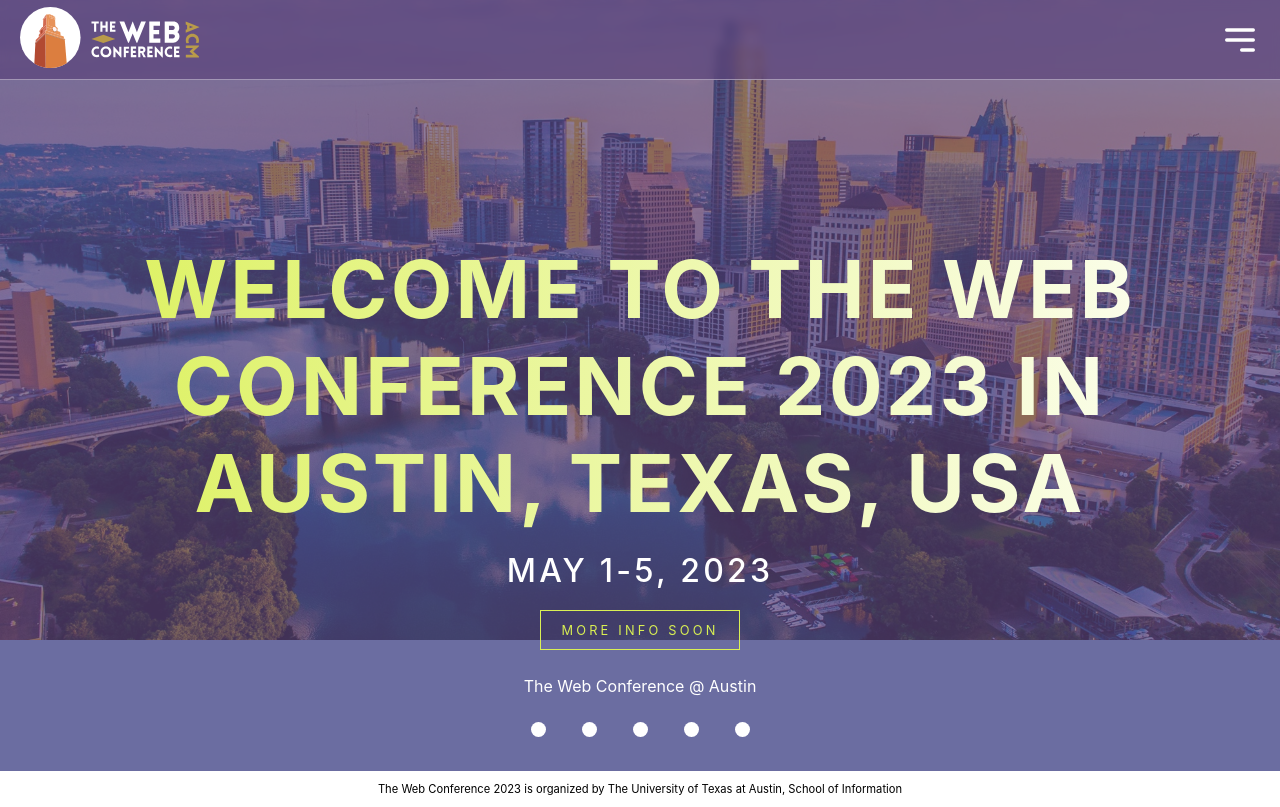
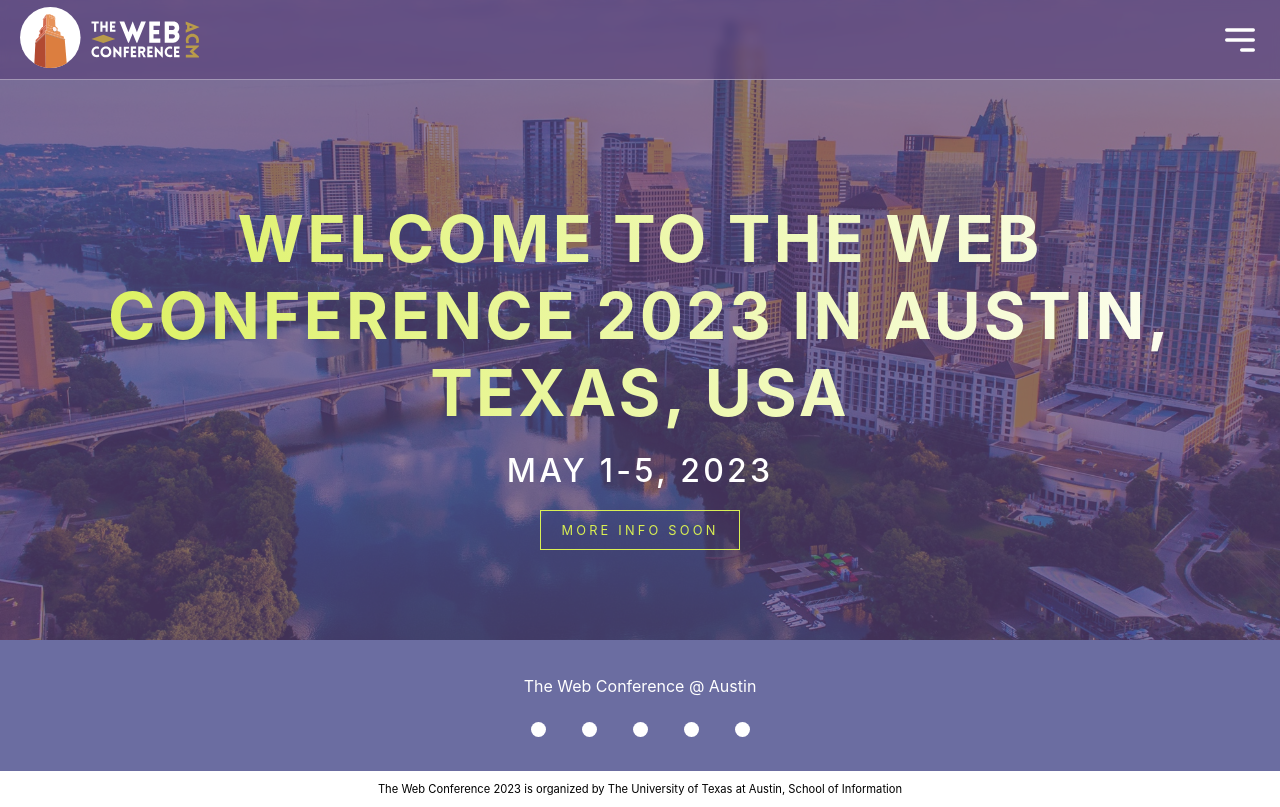
Before and after one commit to zengjilie/2023-www-conference, a Next.js app: page / in a window 1280 px wide. Built offline with nearby package versions, Linux system fonts and the light colour scheme.

Commit message:
updated styles

```diff
--- a/pages/index.tsx
+++ b/pages/index.tsx
@@ -15,7 +15,7 @@
 			<Head>
 				<title>International World Wide Web Conference 2023</title>
 				<meta name="description" content="World Wide Web Conference 2023, Austin TX" />
-				<meta name='keywords' content='' />
+				{/* <meta name='keywords' content='' /> */}
 				<meta name='author' content='The University of Texas at Austin, School of Information' />
 				<meta name='viewport' content='width=device-width, initial-scale=1.0' />
 				<link rel="icon" href="/favicon.ico" />
--- a/styles/Home.module.scss
+++ b/styles/Home.module.scss
@@ -20,7 +20,7 @@
     display: flex;
     flex-direction: column;
     align-items: center;
-    transform: translate(0, 30vh);
+    transform: translate(0, 25vh);
 
     .homeTitle {
         text-transform: uppercase;
@@ -33,7 +33,7 @@
         margin-top: 0;
 
         @media only screen and (min-width:1000px) {
-            font-size: 5rem;
+            font-size: 4rem;
             letter-spacing: .2rem;
         }
     }
```
Also changed, not shown: 2 other files (tests, documents, lock files or other folders).
